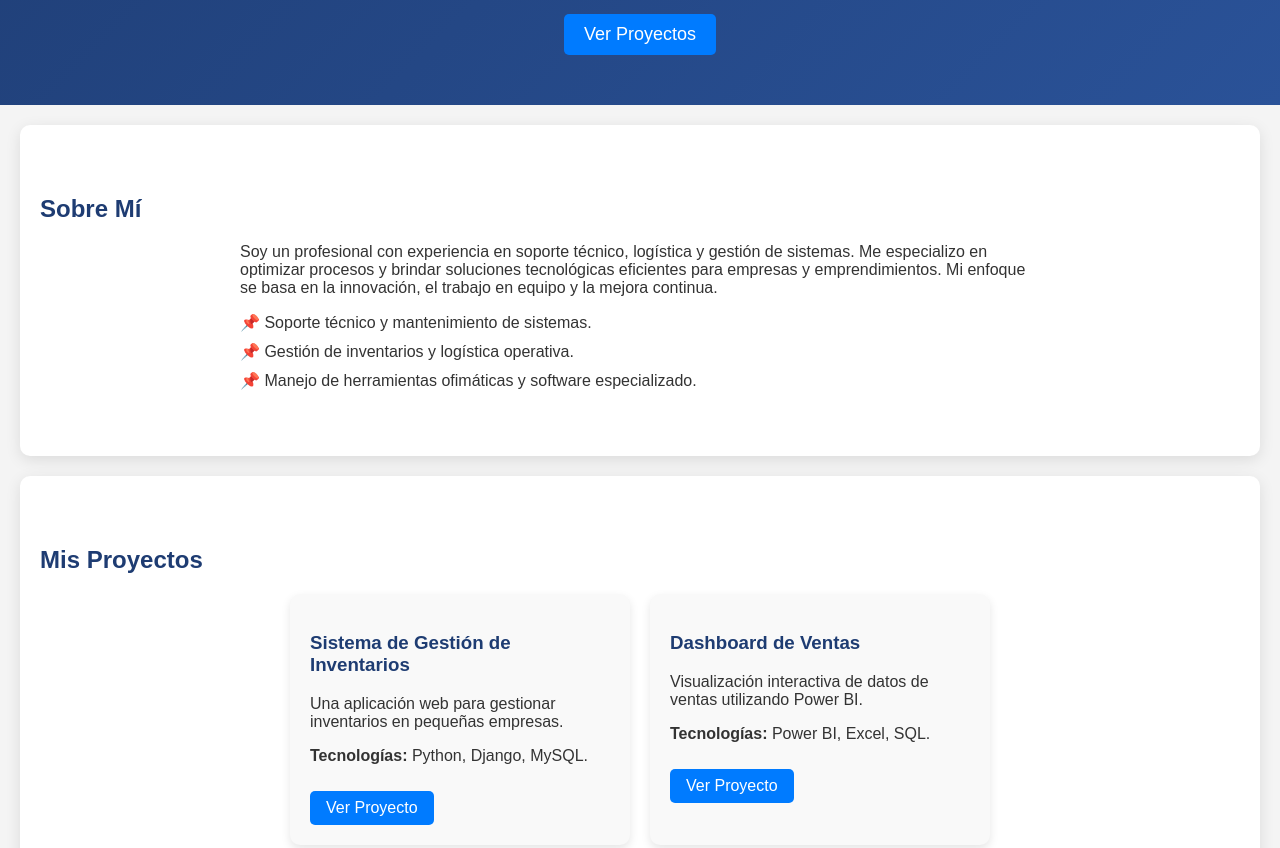
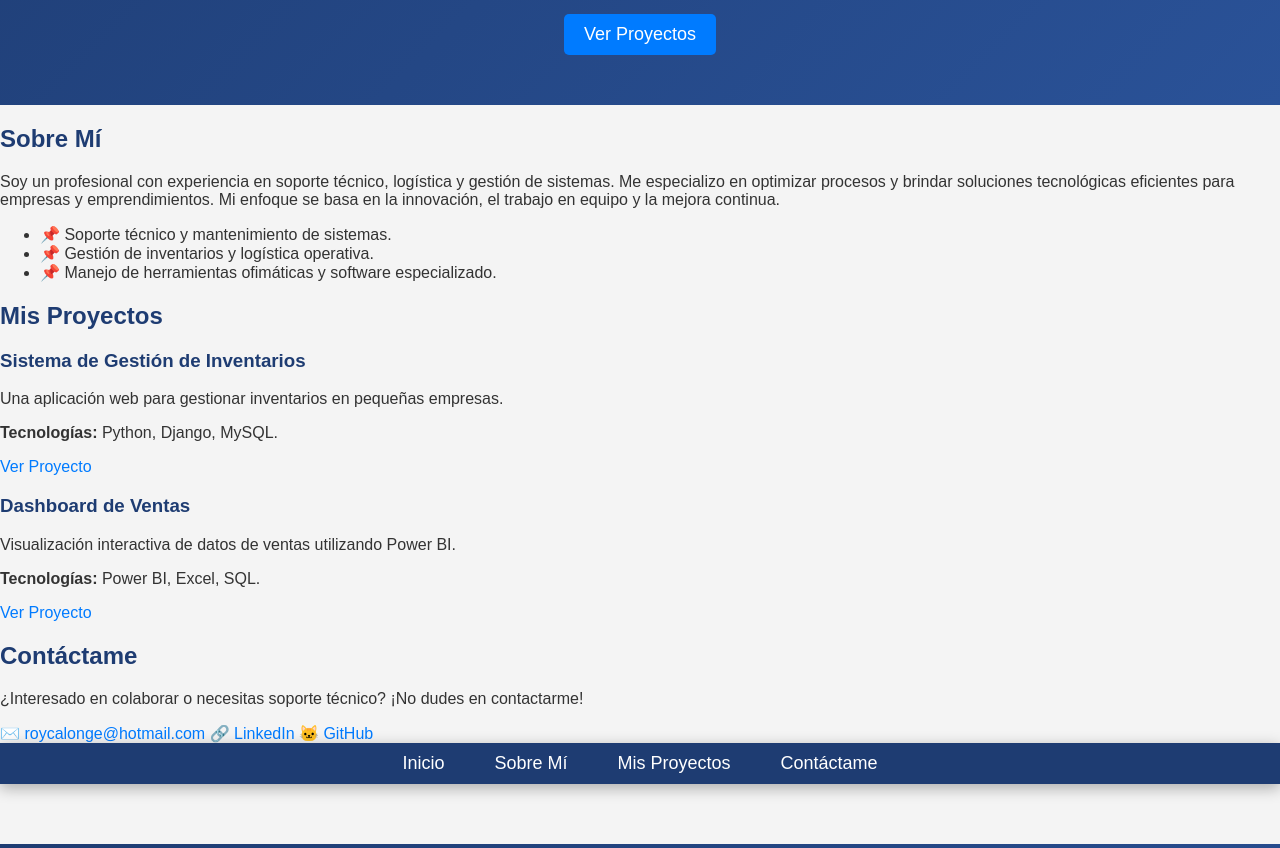
Before and after one commit to Roycalonge/Portafolio_RoyCalonge, a plain HTML site: page index.html in a window 1280 px wide. Shown: the part 520-1368 px from the top of the page. Drawn offline with Linux system fonts and the light colour scheme.

Commit message:
Sincronizando con el repositorio remoto

```diff
--- a/styles.css
+++ b/styles.css
@@ -109,98 +109,6 @@ a:hover {
   background: #0056b3;
 }
 
-/* Sección Sobre Mí */
-.about-section {
-  padding: 50px 20px;
-  background-color: #fff;
-  margin: 20px;
-  border-radius: 10px;
-  box-shadow: 0 4px 15px rgba(0, 0, 0, 0.1);
-}
-
-.about-content {
-  max-width: 800px;
-  margin: 0 auto;
-  text-align: left;
-}
-
-.about-content ul {
-  list-style-type: none;
-  padding: 0;
-}
-
-.about-content li {
-  margin: 10px 0;
-}
-
-/* Sección Mis Proyectos */
-.projects-section {
-  padding: 50px 20px;
-  background-color: #fff;
-  margin: 20px;
-  border-radius: 10px;
-  box-shadow: 0 4px 15px rgba(0, 0, 0, 0.1);
-}
-
-.project-grid {
-  display: flex;
-  flex-wrap: wrap;
-  gap: 20px;
-  justify-content: center;
-}
-
-.project-card {
-  background-color: #f9f9f9;
-  padding: 20px;
-  border-radius: 10px;
-  box-shadow: 0 4px 10px rgba(0, 0, 0, 0.1);
-  width: 300px;
-  text-align: left;
-}
-
-.project-link {
-  display: inline-block;
-  margin-top: 10px;
-  padding: 8px 16px;
-  background: #007bff;
-  color: #fff;
-  border-radius: 5px;
-  transition: background 0.3s ease;
-}
-
-.project-link:hover {
-  background: #0056b3;
-}
-
-/* Sección Contáctame */
-.contact-section {
-  padding: 50px 20px;
-  background-color: #fff;
-  margin: 20px;
-  border-radius: 10px;
-  box-shadow: 0 4px 15px rgba(0, 0, 0, 0.1);
-}
-
-.contact-info {
-  display: flex;
-  flex-direction: column;
-  gap: 10px;
-  align-items: center;
-}
-
-.contact-link {
-  display: inline-block;
-  padding: 10px 20px;
-  background: #007bff;
-  color: #fff;
-  border-radius: 5px;
-  transition: background 0.3s ease;
-}
-
-.contact-link:hover {
-  background: #0056b3;
-}
-
 /* Animaciones */
 @keyframes fadeIn {
   from { opacity: 0; transform: translateY(-10px); }
@@ -223,10 +131,6 @@ a:hover {
   .description {
     font-size: 16px;
   }
-  .project-grid {
-    flex-direction: column;
-    align-items: center;
-  }
   .nav-list {
     flex-direction: column;
     align-items: center;
```
